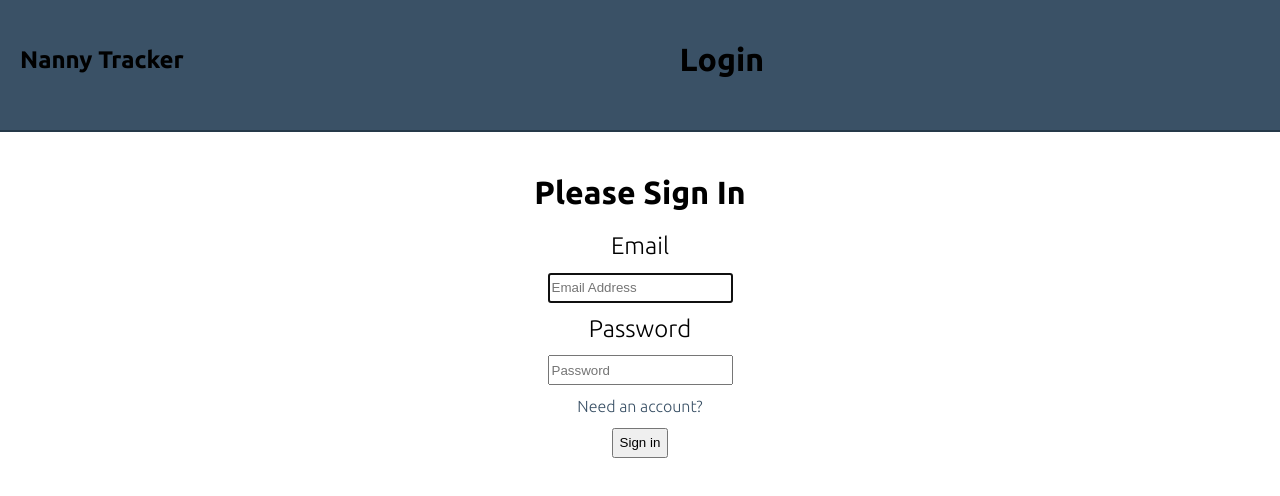
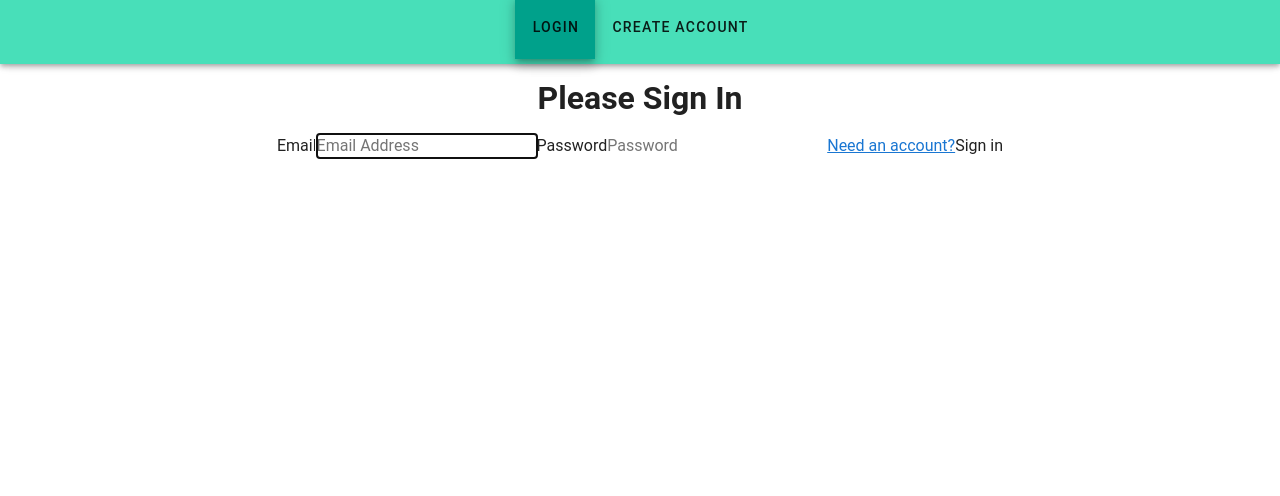
Before and after one commit to bt93/nanny_app, a Vue app in the folder client/: page /login in a window 1280 px wide. Shown: the top 496 px of the page. Built offline with nearby package versions, Linux system fonts and the light colour scheme; no server answers.

Commit message:
Updated NavBar

```diff
--- a/client/public/index.html
+++ b/client/public/index.html
@@ -6,6 +6,8 @@
     <meta name="viewport" content="width=device-width,initial-scale=1.0">
     <link rel="icon" href="<%= BASE_URL %>favicon.ico">
     <title><%= htmlWebpackPlugin.options.title %></title>
+    <link rel="stylesheet" href="https://fonts.googleapis.com/css?family=Ubuntu:100,300,400,500,700,900">
+    <link rel="stylesheet" href="https://cdn.jsdelivr.net/npm/@mdi/font@latest/css/materialdesignicons.min.css">
   </head>
   <body>
     <noscript>
--- a/client/src/App.vue
+++ b/client/src/App.vue
@@ -1,94 +1,18 @@
 <template>
-  <div id="app">
-    <div id="nav">
-      <div>
-        <h2 id="title"><router-link :to="{ name: 'dashboard' }">Nanny Tracker</router-link></h2>
-      </div>
-      <div>
-        <h1>{{ $route.meta.title }}</h1>
-      </div>
-      <div id="links">
-        <span v-if="$store.state.token != ''"><router-link v-bind:to="{ name: 'dashboard' }">Home</router-link></span>
-        <span v-if="$store.state.token != ''">&nbsp;|&nbsp;<router-link v-bind:to="{ name: 'allSessions' }">Sessions</router-link></span>
-        <span v-if="$store.state.token != ''">&nbsp;|&nbsp;<router-link v-bind:to="{ name: 'settings' }">Settings</router-link>&nbsp;|&nbsp;</span>
-        <span v-if="$store.state.token != ''"><router-link v-bind:to="{ name: 'logout' }">Logout</router-link></span>
-      </div>
-    </div>
-    <main>
-      <router-view />
-    </main>
-  </div>
+  <v-app>
+    <nav-bar />
+    <v-main>
+      <router-view/>
+    </v-main>
+  </v-app>
 </template>
 
-<style>
-@import url('https://fonts.googleapis.com/css2?family=Ubuntu:ital,wght@0,300;0,700;1,400&display=swap');
+<script>
+import NavBar from './components/NavBar.vue';
 
-  * {
-    box-sizing: border-box;
-  }
 
-  body {
-    font-family: 'Ubuntu', sans-serif;
-    min-height: 100vh;
-    position: relative;
-    margin: 0;
-  }
-
-  main {
-    margin: 0 10% 0 10%;
-    text-align: center;
-  }
-
-  #title a {
-    color: black;
-  }
-
-  label {
-    font-size: 24px;
-  }
-
-  input,
-  option,
-  select {
-    min-width: 30%;
-    height: 45%;
-  }
-
-  div > #nav {
-    border-bottom: 2px rgb(37, 57, 73) solid;
-    background-color: rgb(58, 81, 102);
-    padding: 20px;
-    display: flex;
-    flex-wrap: nowrap;
-    justify-content: space-between;
-    align-items: center;
-  }
-
-  div > #nav > #links > span > a {
-    color: rgb(72, 223, 185);
-    text-decoration: none;
-  }
-
-  .text-center {
-    text-align: center;
-  }
-
-  .text-center > form {
-    display: flex;
-    flex-direction: column;
-    margin: 2% 20%;
-  }
-
-  .text-center > form > input,
-  .text-center > form > select,
-  .text-center > form > button {
-    height: 30px;
-    max-width: 580px;
-    margin: 2% auto;
-  }
-
-  a {
-    color: rgb(58, 81, 102);
-    text-decoration: none;
-  }
-</style>
+export default {
+  components: { NavBar },
+  name: 'App',
+};
+</script>
--- /dev/null
+++ b/client/src/components/NavBar.vue
@@ -0,0 +1,48 @@
+<template>
+  <div>
+      <v-app-bar
+      app
+      color="rgb(72, 223, 185)"
+    >
+      <v-app-bar-nav-icon class="d-xl-none d-lg-none d-md-none" @click="drawer = !drawer"/>
+      <v-spacer />
+      <v-toolbar-items v-if="$store.state.token != ''" class="d-none d-md-flex">
+        <v-btn to="/dashboard" text  active-class="teal accent-4 elevation-7">Dashboard</v-btn>
+        <v-btn to="/session" text active-class="teal accent-4 elevation-7">Sessions</v-btn>
+        <v-btn to="/settings" text active-class="teal accent-4 elevation-7">Settings</v-btn>
+        <v-btn to="/logout" text>Logout</v-btn>
+      </v-toolbar-items>
+      <v-toolbar-items v-else class="d-none d-md-flex">
+        <v-btn to="/login" text  active-class="teal accent-4 elevation-7">Login</v-btn>
+        <v-btn to="/register" text active-class="teal accent-4 elevation-7">Create Account</v-btn>
+      </v-toolbar-items>
+      <v-spacer />
+    </v-app-bar>
+    <v-navigation-drawer
+        v-model="drawer"
+        absolute
+        left
+        temporary>
+        <v-list v-if="$store.state.token != ''">
+          <v-list-item to="/dashboard">Dashboard</v-list-item>
+          <v-list-item to="/session">Sessions</v-list-item>
+          <v-list-item to="settings">Settings</v-list-item>
+          <v-list-item to="/logout">Logout</v-list-item>
+        </v-list>
+        <v-list v-else>
+          <v-list-item to="/login">Login</v-list-item>
+          <v-list-item to="/register">Create Account</v-list-item>
+        </v-list>
+    </v-navigation-drawer>
+  </div>
+</template>
+
+<script>
+export default {
+  data() {
+    return {
+      drawer: false
+    }
+  }
+}
+</script>
--- a/client/src/main.js
+++ b/client/src/main.js
@@ -3,6 +3,7 @@ import App from './App.vue'
 import router from './router/index'
 import store from './store/index'
 import axios from 'axios'
+import vuetify from './plugins/vuetify';
 
 Vue.config.productionTip = false
 
@@ -11,5 +12,6 @@ axios.defaults.baseURL = process.env.VUE_APP_REMOTE_API;
 new Vue({
   router,
   store,
+  vuetify,
   render: h => h(App)
 }).$mount('#app')
--- /dev/null
+++ b/client/src/plugins/vuetify.js
@@ -0,0 +1,7 @@
+import Vue from 'vue';
+import Vuetify from 'vuetify/lib/framework';
+
+Vue.use(Vuetify);
+
+export default new Vuetify({
+});
--- /dev/null
+++ b/client/vue.config.js
@@ -0,0 +1,5 @@
+module.exports = {
+  "transpileDependencies": [
+    "vuetify"
+  ]
+}
```
Also changed, not shown: client/package.json (+8 -3 lines), 1 other file (tests, documents, lock files or other folders).
